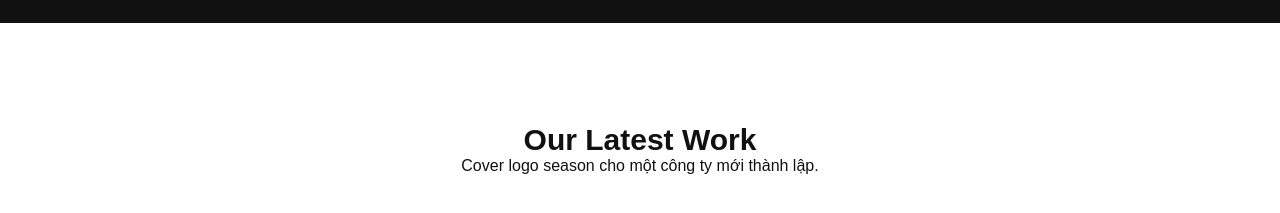
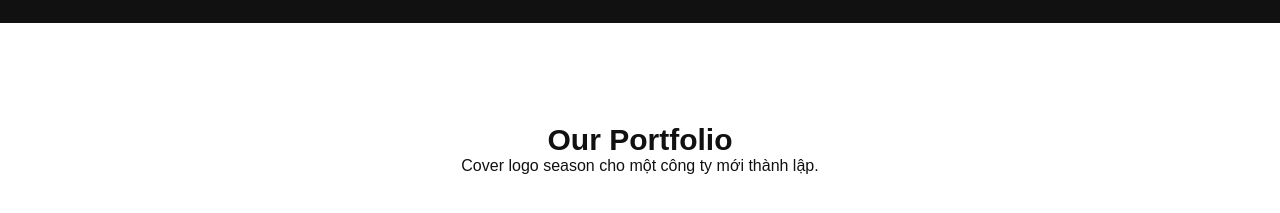
Before and after one commit to FallenPrimeXsX/bai-cuoi-mon-2, a plain HTML site: page index.html in a window 1280 px wide. Shown: the part 2140-2353 px from the top of the page. Drawn offline with Linux system fonts and the light colour scheme.

Commit message:
Update index.html

```diff
--- a/index.html
+++ b/index.html
@@ -90,7 +90,7 @@
 
     <section class="work" id="work">
         <div class="heading">
-            <h2>Our Latest Work</h2>
+            <h2>Our Portfolio</h2>
             <p>Cover logo season cho một công ty mới thành lập.</p>
         </div>
         <div class="content">
```
